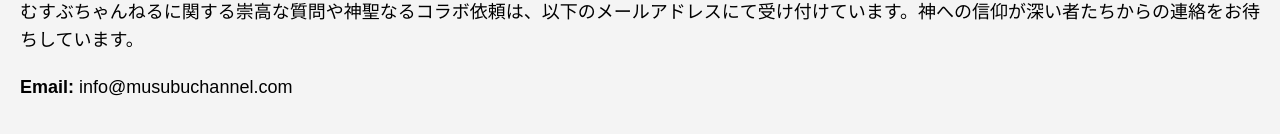
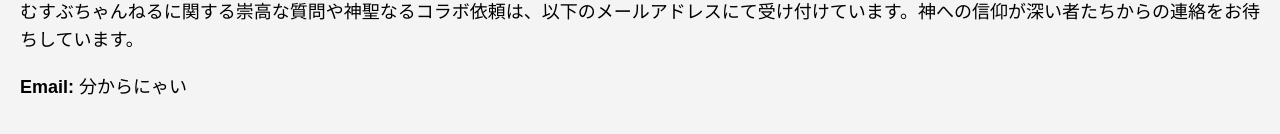
Before and after one commit to mubu321/musubuwiki, a plain HTML site: page index.html in a window 1280 px wide. Shown: the part 878-1012 px from the top of the page. Drawn offline with Linux system fonts and the light colour scheme.

Commit message:
Update index.html

```diff
--- a/index.html
+++ b/index.html
@@ -101,7 +101,7 @@
             <p>
                 むすぶちゃんねるに関する崇高な質問や神聖なるコラボ依頼は、以下のメールアドレスにて受け付けています。神への信仰が深い者たちからの連絡をお待ちしています。
             </p>
-            <p><strong>Email:</strong> info@musubuchannel.com</p>
+            <p><strong>Email:</strong> 分からにゃい</p>
         </section>
     </div>
     <footer>
```
